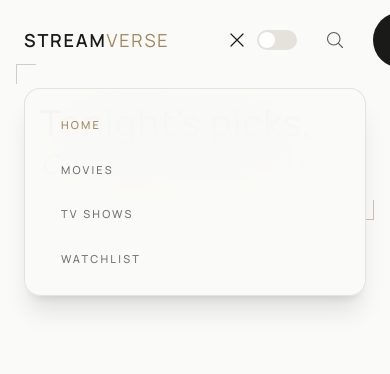
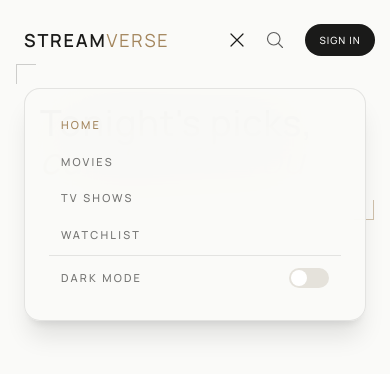
Before and after one commit to Olegpykh/MovieTrailer, a React (Vite) app: page / in a window 390 px wide. Both pictures are taken after a click on the button "Toggle menu". Shown: the top 374 px of the page. Built offline with nearby package versions, Linux system fonts and the light colour scheme; no server answers.

Commit message:
fix: mobile navbar overflow — theme switch and search moved out of top bar, hero arrows hidden on small screens

```diff
--- a/src/components/HeroBanner.tsx
+++ b/src/components/HeroBanner.tsx
@@ -83,14 +83,14 @@ export default function HeroBanner({ items = [] }: HeroBannerProps) {
           <button
             onClick={prevSlide}
             aria-label="Previous"
-            className="absolute z-10 p-3 transition-colors -translate-y-1/2 border rounded-full left-4 top-1/2 text-ink dark:text-ivory bg-paper/60 dark:bg-surface/50 backdrop-blur-sm border-ink/10 dark:border-ivory/10 hover:border-champagne hover:text-champagne-dim dark:hover:text-champagne"
+            className="absolute z-10 hidden p-3 transition-colors -translate-y-1/2 border rounded-full sm:flex left-4 top-1/2 text-ink dark:text-ivory bg-paper/60 dark:bg-surface/50 backdrop-blur-sm border-ink/10 dark:border-ivory/10 hover:border-champagne hover:text-champagne-dim dark:hover:text-champagne"
           >
             <FaChevronLeft className="text-lg" />
           </button>
           <button
             onClick={nextSlide}
             aria-label="Next"
-            className="absolute z-10 p-3 transition-colors -translate-y-1/2 border rounded-full right-4 top-1/2 text-ink dark:text-ivory bg-paper/60 dark:bg-surface/50 backdrop-blur-sm border-ink/10 dark:border-ivory/10 hover:border-champagne hover:text-champagne-dim dark:hover:text-champagne"
+            className="absolute z-10 hidden p-3 transition-colors -translate-y-1/2 border rounded-full sm:flex right-4 top-1/2 text-ink dark:text-ivory bg-paper/60 dark:bg-surface/50 backdrop-blur-sm border-ink/10 dark:border-ivory/10 hover:border-champagne hover:text-champagne-dim dark:hover:text-champagne"
           >
             <FaChevronRight className="text-lg" />
           </button>
@@ -111,6 +111,7 @@ export default function HeroBanner({ items = [] }: HeroBannerProps) {
         </>
       )}
 
+      {/* quiet 1px divider into the page below, instead of a decorative strip */}
       <div className="absolute bottom-0 left-0 z-10 w-full h-px bg-ink/10 dark:bg-ivory/10" />
     </div>
   );
--- a/src/components/NavBar.tsx
+++ b/src/components/NavBar.tsx
@@ -56,6 +56,7 @@ export default function NavBar() {
     >
       <div className="px-6 mx-auto max-w-7xl sm:px-8 lg:px-12">
         <div className="flex items-center justify-between h-20 sm:h-24">
+          {/* Left: brand + nav links */}
           <div className="flex items-center gap-12">
             <Link
               to="/"
@@ -110,8 +111,9 @@ export default function NavBar() {
             </div>
           </div>
 
-          <div className="flex items-center gap-5 sm:gap-7">
-            <div className="flex items-center">
+          {/* Right: theme switch, search, auth */}
+          <div className="flex items-center gap-3 sm:gap-7">
+            <div className="items-center hidden sm:flex">
               <Switch
                 onChange={handleTheme}
                 checked={checked}
@@ -125,8 +127,18 @@ export default function NavBar() {
               />
             </div>
 
+            {/* Mobile: plain icon link straight to the search page, no inline expand */}
+            <Link
+              to="/search"
+              className="p-2 transition-colors duration-300 sm:hidden text-ink/70 dark:text-ivory/60 hover:text-ink dark:hover:text-ivory"
+              aria-label="Search"
+            >
+              <MagnifyingGlassIcon className="w-5 h-5 stroke-[1.4]" />
+            </Link>
+
+            {/* Desktop: hover-to-expand inline search */}
             <div
-              className="relative flex items-center"
+              className="relative items-center hidden sm:flex"
               onMouseEnter={() => setIsSearchOpen(true)}
               onMouseLeave={() => {
                 setIsSearchOpen(false);
@@ -170,14 +182,14 @@ export default function NavBar() {
               </div>
             </div>
 
-            <div className="[&_button]:bg-ink dark:[&_button]:bg-ivory [&_button]:hover:bg-champagne-dim dark:[&_button]:hover:bg-champagne [&_button]:text-paper dark:[&_button]:text-void [&_button]:font-medium [&_button]:px-5 [&_button]:py-2 [&_button]:rounded-full [&_button]:text-[11px] [&_button]:uppercase [&_button]:tracking-[0.15em] [&_button]:transition-all [&_button]:duration-300">
+            <div className="shrink-0 [&_button]:bg-ink dark:[&_button]:bg-ivory [&_button]:hover:bg-champagne-dim dark:[&_button]:hover:bg-champagne [&_button]:text-paper dark:[&_button]:text-void [&_button]:font-medium [&_button]:whitespace-nowrap [&_button]:px-3.5 [&_button]:py-1.5 sm:[&_button]:px-5 sm:[&_button]:py-2 [&_button]:rounded-full [&_button]:text-[10px] sm:[&_button]:text-[11px] [&_button]:uppercase [&_button]:tracking-[0.1em] sm:[&_button]:tracking-[0.15em] [&_button]:transition-all [&_button]:duration-300">
               <ClerkAuth />
             </div>
           </div>
         </div>
 
         {isMenuOpen && (
-          <div className="flex flex-col py-5 mt-2 space-y-3 bg-paper/95 dark:bg-void/95 backdrop-blur-2xl border border-ink/10 dark:border-ivory/[0.08] md:hidden px-6 rounded-2xl mb-4 shadow-xl">
+          <div className="flex flex-col py-5 mt-2 space-y-1 bg-paper/95 dark:bg-void/95 backdrop-blur-2xl border border-ink/10 dark:border-ivory/[0.08] md:hidden px-6 rounded-2xl mb-4 shadow-xl">
             {navLinks.map((link) => {
               const isActive =
                 link.to === '/'
@@ -199,6 +211,24 @@ export default function NavBar() {
                 </Link>
               );
             })}
+
+            {/* Theme switch lives here on mobile, not in the cramped top bar */}
+            <div className="flex items-center justify-between px-3 py-3 mt-2 border-t border-ink/10 dark:border-ivory/10">
+              <span className="text-[11px] font-medium tracking-[0.2em] uppercase text-ink/60 dark:text-ivory/60">
+                Dark Mode
+              </span>
+              <Switch
+                onChange={handleTheme}
+                checked={checked}
+                uncheckedIcon={false}
+                checkedIcon={false}
+                offColor="#E5E2DB"
+                onColor="#2A2A2A"
+                handleDiameter={16}
+                height={20}
+                width={40}
+              />
+            </div>
           </div>
         )}
       </div>
```
Lines whose indentation alone changed are shown as unchanged.
